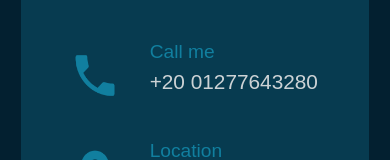
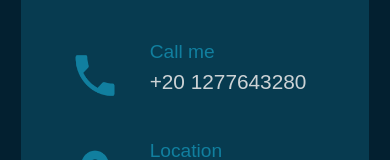
Before and after one commit to AbdallahRagab7/Abdallah-Portfolio, a Vue app: page /#/contact in a window 390 px wide. Shown: the part 5779-5939 px from the top of the page. Built offline with nearby package versions, Linux system fonts and the light colour scheme; a web font is replaced by a local one.

Commit message:
update phone

```diff
--- a/src/pages/ContactMe.vue
+++ b/src/pages/ContactMe.vue
@@ -20,7 +20,7 @@
           <div>
             <label for="email">Call me</label>
             <a href="mailto:a.ragab8882@gmail.com" id="email">
-              +20 01277643280</a
+              +20 1277643280</a
             >
           </div>
         </li>
```
